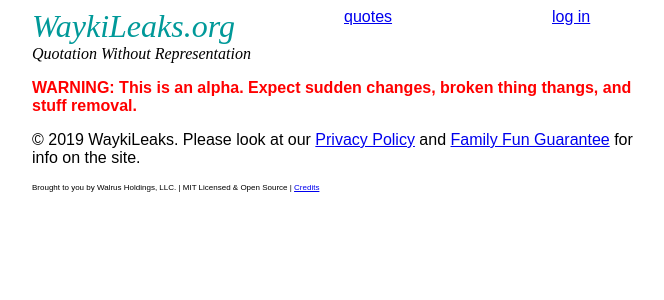
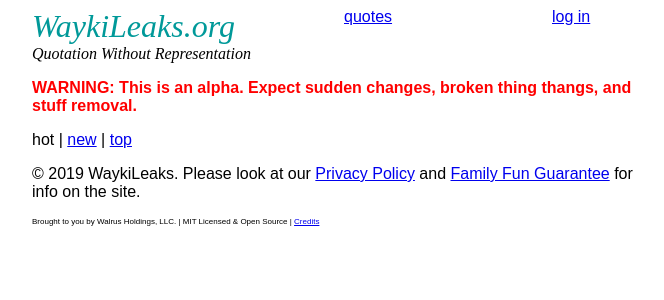
Before and after one commit to spbmnn/waykileaks, a Flask app: page /quotes/ in a window 1280 px wide. Shown: the top 300 px of the page, without its empty margins (296-960 px from the left). Run offline with Flask 2, Linux system fonts and the light colour scheme; data that the repository does not hold is empty.

Commit message:
hot/new/top sorts

```diff
--- a/app/profile.py
+++ b/app/profile.py
@@ -28,16 +28,17 @@ def user_profile(username):
 def quote_list():
     quoteresult = Quote.query.filter_by(published=True)
     quotes = []
-    for quote in quoteresult:
-        quotes.append(quote) # ew
-    hotornot = request.args.get('sort', 'hot', type=str)
-    if hotornot == 'top':
+    for quote in quoteresult: quotes.append(quote)
+    sort = request.args.get('sort', 'hot', type=str)
+    if sort == 'top':
         quotes.sort(key=lambda x: x.score, reverse=True)
-    else: # i guess we have to get hotness dynamically
+    elif sort == 'new':
+        quotes.sort(key=lambda x: x.id, reverse=True)
+    else:
         quotes.sort(key=lambda x: x.get_hotness(), reverse=True)
     #quotect = len(quotes)
     return render_template('profiles/qdir.html', quotes=quotes,
-        title='Quotes')
+        title='Quotes', sort=sort)
 
 @app.route('/quote/<id>/')
 def quote_page(id):
--- a/app/templates/profiles/qdir.html
+++ b/app/templates/profiles/qdir.html
@@ -1,7 +1,29 @@
 {%extends "base.html"%}
 
 {%block content%}
-{%for quote in quotes%}
+{% if sort %}
+<p class="sortbar">
+{% if sort == 'hot' %}
+hot |
+<a href="{{ url_for('quote_list', sort='new')}}">new</a> |
+<a href="{{ url_for('quote_list', sort='top')}}">top</a>
+{% elif sort == 'new' %}
+<a href="{{ url_for('quote_list', sort='hot')}}">hot</a> |
+new |
+<a href="{{ url_for('quote_list', sort='top')}}">top</a>
+{% elif sort == 'top' %}
+<a href="{{ url_for('quote_list', sort='hot')}}">hot</a> |
+<a href="{{ url_for('quote_list', sort='new')}}">new</a> |
+top
+{% else %}
+<a href="{{ url_for('quote_list', sort='hot')}}">hot</a> |
+<a href="{{ url_for('quote_list', sort='new')}}">new</a> |
+<a href="{{ url_for('quote_list', sort='top')}}">top</a>
+{% endif %}
+</p>
+{% endif %}
+
+{% for quote in quotes %}
   {% include "widgets/quote.html" %}
 {% endfor %}
 {% endblock %}
```
